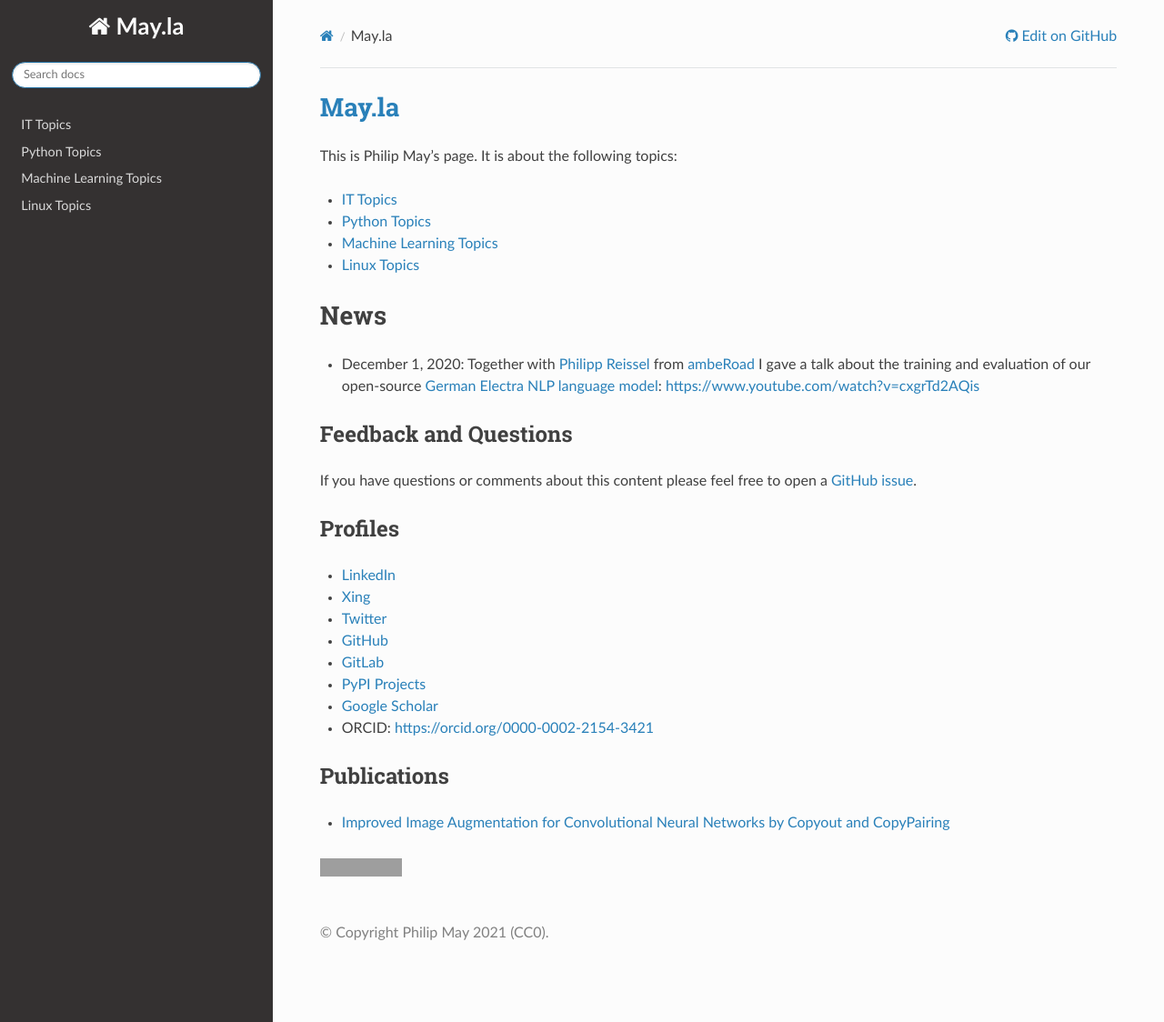
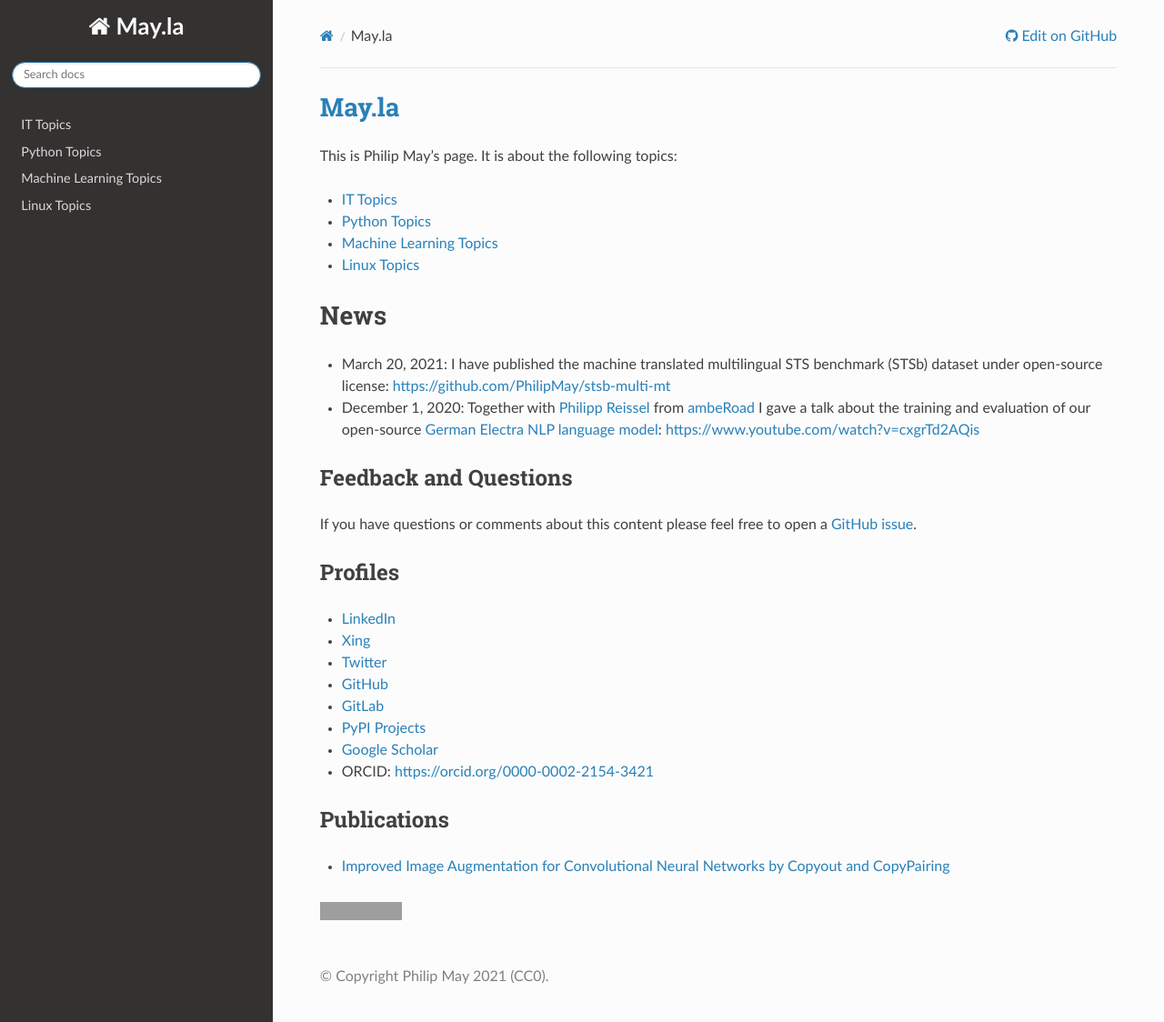
Before and after one commit to PhilipMay/May.la, a Sphinx documentation site: the page built from source/index.md, in a window 1280 px wide and 1124 px high. Shown: the whole window at 91% size. Built offline with Sphinx 7.4.7 and the Read the Docs theme 2.0.0, drawn with Linux system fonts in a browser that asks for light colours; grey boxes are pictures that could not be loaded.

Commit message:
Update index.md

````diff
--- a/source/index.md
+++ b/source/index.md
@@ -13,6 +13,7 @@ linux
 ```
 
 # News
+- March 20, 2021: I have published the machine translated multilingual STS benchmark (STSb) dataset under open-source license: https://github.com/PhilipMay/stsb-multi-mt
 - December 1, 2020: Together with [Philipp Reissel ](https://twitter.com/phil_ipp_) from [ambeRoad](https://amberoad.de/) I gave a talk about the training and evaluation of our open-source [German Electra NLP language model](https://huggingface.co/german-nlp-group/electra-base-german-uncased): https://www.youtube.com/watch?v=cxgrTd2AQis
 
 ## Feedback and Questions
````
